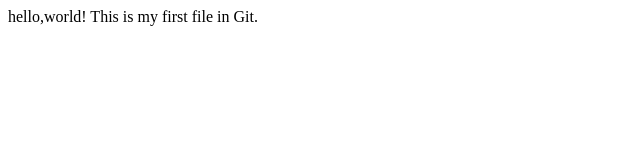
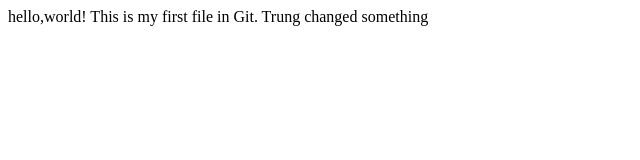
Before and after one commit to meetsellerapp/TestGit, a plain HTML site: page index.html in a window 1280 px wide. Shown: the whole page, without its empty margins (0-640 px from the left). Drawn offline with Linux system fonts and the light colour scheme.

Commit message:
change something

```diff
--- a/index.html
+++ b/index.html
@@ -7,5 +7,6 @@
 <body>
 hello,world!
 This is my first file in Git.
+Trung changed something
 </body>
 </html>
```
